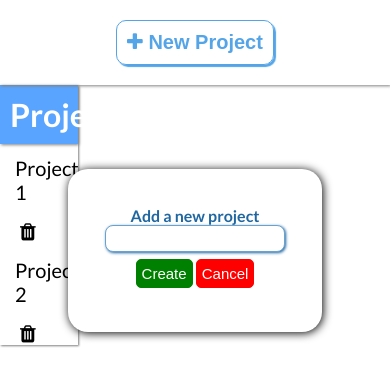
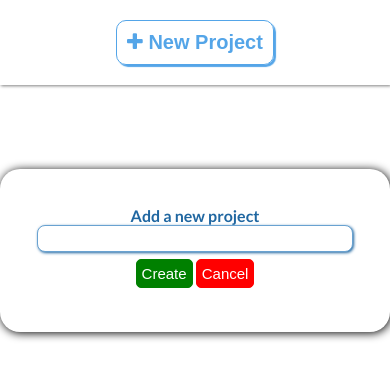
Before and after one commit to Juakata/ToDoList-JS, a website built with webpack: page dist/index.html in a window 390 px wide. Both pictures are taken after a click on the button "New Project". Built offline with nearby package versions, Linux system fonts and the light colour scheme.

Commit message:
Add animation to the menu projects and fix it for mobile views

```diff
--- a/src/app/views/taskView.js
+++ b/src/app/views/taskView.js
@@ -60,7 +60,7 @@ const createToDo = (id, i, element, priority, list) => {
   checkBox.setAttribute('type', 'checkbox');
   checkBox.checked = saveProjects[id].checklist[i].completed;
   checkBox.id = 'checkBox';
-  h21.id = 'p-title';
+  h21.classList.add('p-title');
   h21.appendChild(document.createTextNode(element.title));
   h22.appendChild(document.createTextNode(`Description: ${element.description}`));
   h23.appendChild(document.createTextNode(`Deadline: ${element.dueDate}`));
--- a/src/main.css
+++ b/src/main.css
@@ -34,7 +34,7 @@ nav {
 
 #project__form {
   display: none;
-  width: 25%;
+  max-width: 400px;
   position: fixed;
   background: white;
   z-index: 3;
@@ -50,7 +50,7 @@ nav {
 
 #task__form {
   display: none;
-  width: 20%;
+  max-width: 450px;
   background: white;
   position: fixed;
   z-index: 20;
@@ -130,7 +130,7 @@ nav {
   padding: 20px;
 }
 
-#p-title {
+.p-title {
   text-align: center;
   background: #fc7703;
   color: white;
@@ -308,34 +308,16 @@ nav {
   margin-left: 20px;
 }
 
-@media(max-width: 1410px) {
-  #project__form{
-    width: 35%;
+@media(max-width: 980px) {
+  main {
+      grid-template-columns: 100%;
+  }
+
+  .sidemenu {
+    position: fixed;
+    background: white;
+    z-index: 20;
+    transform: translateX(-250px);
+    transition: transform 0.7s ease-in-out;
   }
 }
-
-@media(max-width: 935px) {
-  #project__form{
-    width: 45%;
-  }
-
-  #task__form {
-    width: 40%;
-  }
-}
-
-@media(max-width: 720px) {
-  #project__form{
-    width: 55%;
-  }
-}
-
-@media(max-width: 590px) {
-  #project__form{
-    width: 65%;
-  }
-
-  #task__form {
-    width: 50%;
-  }
-}
```
Also changed, not shown: dist/main.js.
